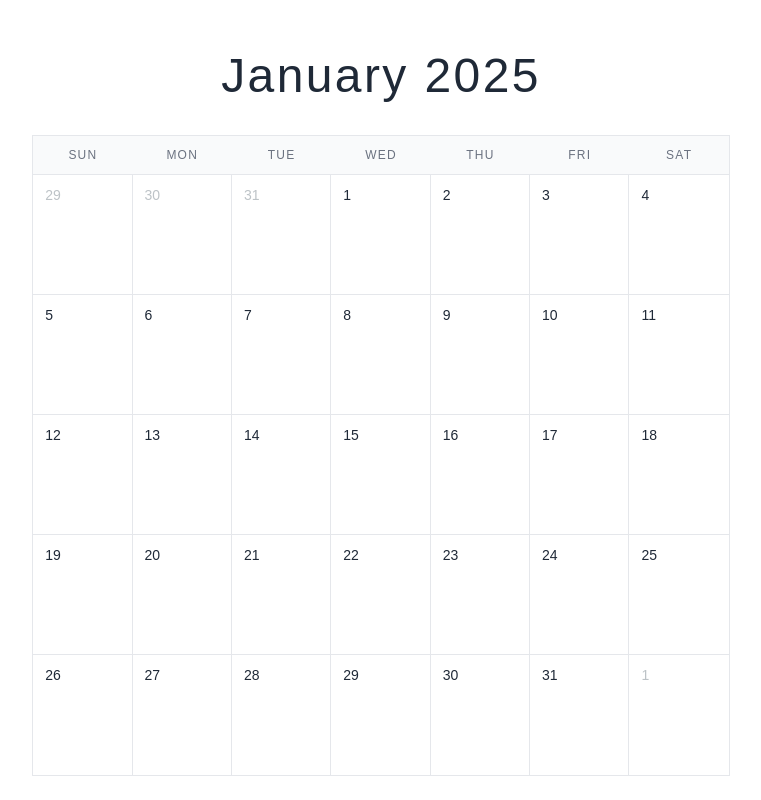
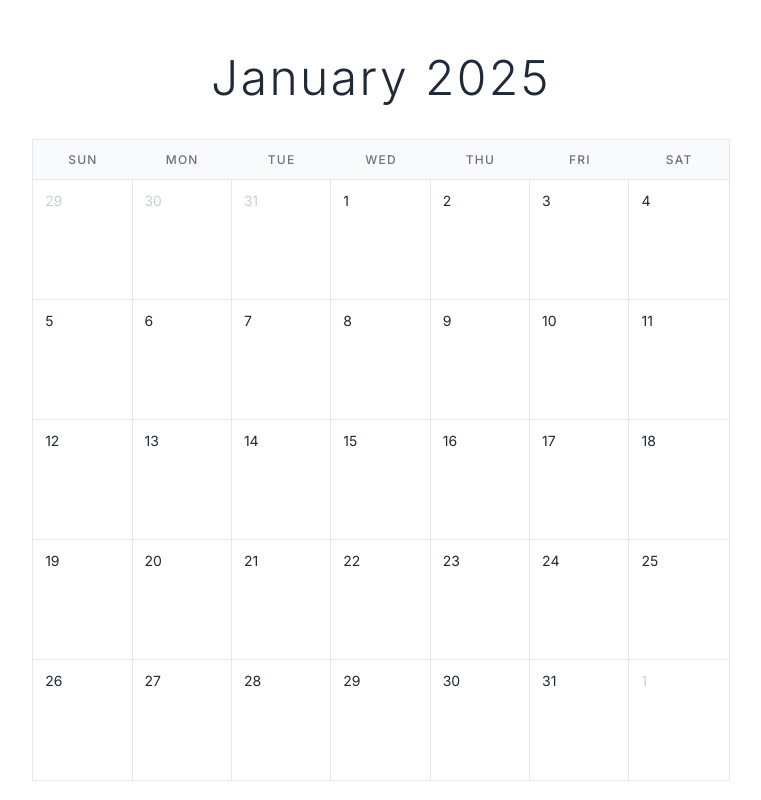
Before and after one commit to af9593/printable-planners, a plain HTML site: page index.html in a window 1280 px wide. Shown: the top 800 px of the page, without its empty margins (259-1020 px from the left). Drawn offline with Linux system fonts and the light colour scheme.

Commit message:
Enhance calendar layout and typography
Updated the calendar HTML structure and styles, including the addition of Google Fonts for better typography and improved print quality.

```diff
--- a/index.html
+++ b/index.html
@@ -4,6 +4,11 @@
   <meta charset="UTF-8">
   <meta name="viewport" content="width=device-width, initial-scale=1.0">
   <title>Monthly Calendar</title>
+  <!-- Import Inter font from Google Fonts -->
+  <link rel="preconnect" href="https://fonts.googleapis.com">
+  <link rel="preconnect" href="https://fonts.gstatic.com" crossorigin>
+  <link href="https://fonts.googleapis.com/css2?family=Inter:wght@300;400;500;600&display=swap" rel="stylesheet">
+
   <style>
     * {
       margin: 0;
@@ -12,8 +17,10 @@
     }
 
     body {
-      font-family: Arial, sans-serif;
+      font-family: 'Inter', -apple-system, BlinkMacSystemFont, 'Segoe UI', Roboto, Oxygen, Ubuntu, sans-serif;
       background: white;
+      -webkit-font-smoothing: antialiased;
+      -moz-osx-font-smoothing: grayscale;
     }
 
     @page {
@@ -94,7 +101,7 @@
 
     .day-number {
       font-size: 14px;
-      font-weight: 300;
+      font-weight: 400; /* Changed from 300 to 400 for better readability */
       color: #1f2937;
       margin-bottom: 8px;
     }
@@ -130,6 +137,12 @@
       .container {
         padding: 32px;
       }
+
+      /* Improve print quality */
+      body {
+        -webkit-print-color-adjust: exact;
+        print-color-adjust: exact;
+      }
     }
   </style>
 </head>
@@ -156,9 +169,9 @@
       <!-- Calendar Grid (January 2025 starts on Wednesday) -->
       <div class="calendar-grid">
         <!-- Week 1 -->
-        <div class="calendar-day"><div class="day-number" style="color: #bdc3c7;">29</div></div>
-        <div class="calendar-day"><div class="day-number" style="color: #bdc3c7;">30</div></div>
-        <div class="calendar-day"><div class="day-number" style="color: #bdc3c7;">31</div></div>
+        <div class="calendar-day"><div class="day-number" style="color: #bdc3c7; font-weight: 300;">29</div></div>
+        <div class="calendar-day"><div class="day-number" style="color: #bdc3c7; font-weight: 300;">30</div></div>
+        <div class="calendar-day"><div class="day-number" style="color: #bdc3c7; font-weight: 300;">31</div></div>
         <div class="calendar-day"><div class="day-number">1</div></div>
         <div class="calendar-day"><div class="day-number">2</div></div>
         <div class="calendar-day"><div class="day-number">3</div></div>
@@ -198,7 +211,7 @@
         <div class="calendar-day"><div class="day-number">29</div></div>
         <div class="calendar-day"><div class="day-number">30</div></div>
         <div class="calendar-day"><div class="day-number">31</div></div>
-        <div class="calendar-day"><div class="day-number" style="color: #bdc3c7;">1</div></div>
+        <div class="calendar-day"><div class="day-number" style="color: #bdc3c7; font-weight: 300;">1</div></div>
       </div>
     </div>
 
```
